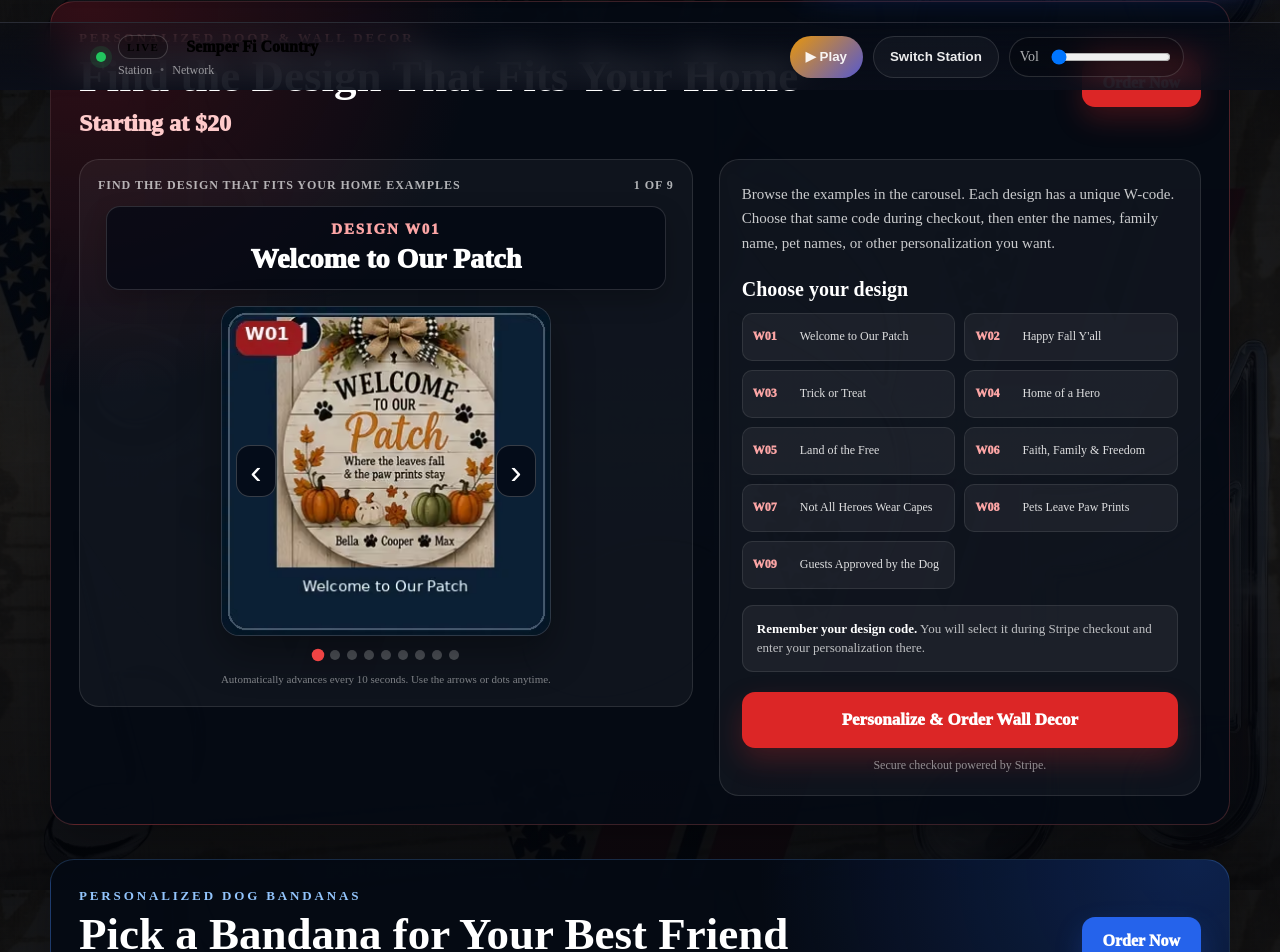
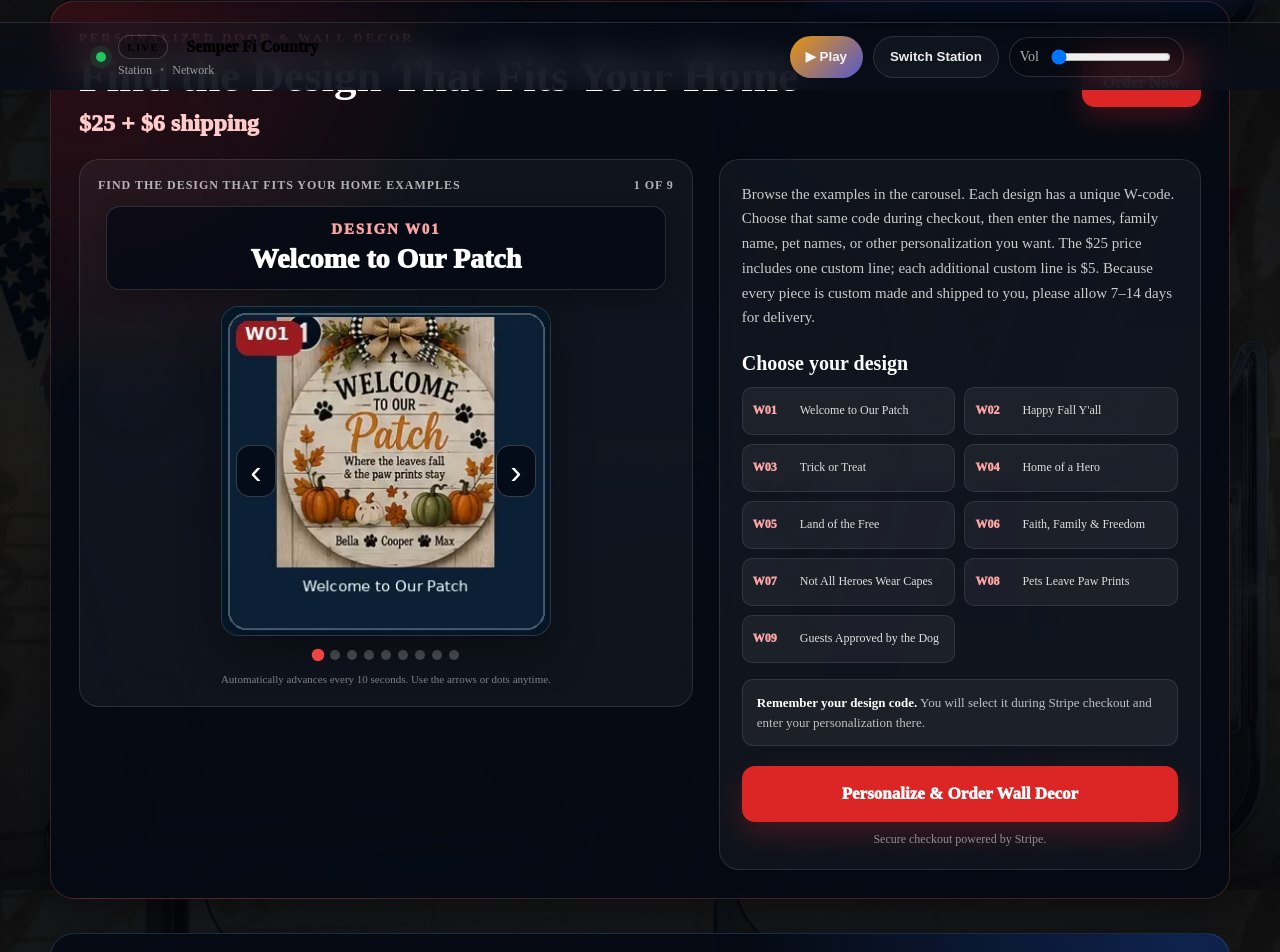
Before and after one commit to bigstock2001/veteranvoiceradio, a Next.js app: page /shop in a window 1280 px wide. Shown: the part 710-1662 px from the top of the page. Built offline with nearby package versions, Linux system fonts and the light colour scheme.

Commit message:
Update shop pricing and delivery timeframe

```diff
--- a/app/shop/page.jsx
+++ b/app/shop/page.jsx
@@ -6,8 +6,8 @@ export const metadata = {
     "Shop personalized Veteran Voice Radio door and wall decor and dog bandanas. Every purchase supports our veteran-focused mission.",
 };
 
-const WALL_DECOR_LINK = "https://buy.stripe.com/9B628s1J77vN27X7zCfbq02";
-const BANDANA_LINK = "https://buy.stripe.com/8x25kE2Nb5nFfYN5rufbq03";
+const WALL_DECOR_LINK = "https://buy.stripe.com/00w8wQ0F36rJfYN4nqfbq08";
+const BANDANA_LINK = "https://buy.stripe.com/7sY9AUcnL7vN7sh9HKfbq09";
 
 const wallDesigns = [
   ["W01", "Welcome to Our Patch"],
@@ -548,7 +548,7 @@ export default function ShopPage() {
           <a className="shopQuickCard" href="#wall-decor">
             <div>
               <strong>Door & Wall Decor</strong>
-              <span>9 personalized designs • Starting at $20</span>
+              <span>9 personalized designs • Starting at $25</span>
             </div>
             <span className="shopQuickArrow">→</span>
           </a>
@@ -565,8 +565,8 @@ export default function ShopPage() {
           id="wall-decor"
           label="Personalized Door & Wall Decor"
           title="Find the Design That Fits Your Home"
-          price="Starting at $20"
-          description="Browse the examples in the carousel. Each design has a unique W-code. Choose that same code during checkout, then enter the names, family name, pet names, or other personalization you want."
+          price="$25 + $6 shipping"
+          description="Browse the examples in the carousel. Each design has a unique W-code. Choose that same code during checkout, then enter the names, family name, pet names, or other personalization you want. The $25 price includes one custom line; each additional custom line is $5. Because every piece is custom made and shipped to you, please allow 7–14 days for delivery."
           designs={wallDesigns}
           link={WALL_DECOR_LINK}
           buttonText="Personalize & Order Wall Decor"
@@ -579,8 +579,8 @@ export default function ShopPage() {
           id="bandanas"
           label="Personalized Dog Bandanas"
           title="Pick a Bandana for Your Best Friend"
-          price="Starting at $20"
-          description="The carousel lets you see each bandana much larger. Find the B-code you want, choose that code during Stripe checkout, and add your pet's name or other personalization."
+          price="$20 + $3 shipping"
+          description="The carousel lets you see each bandana much larger. Find the B-code you want, choose that code during Stripe checkout, and add your pet's name or other personalization. The $20 price includes one patch; each additional patch is $5. Because every bandana is custom made and shipped to you, please allow 7–14 days for delivery."
           designs={bandanaDesigns}
           link={BANDANA_LINK}
           buttonText="Personalize & Order a Bandana"
```
